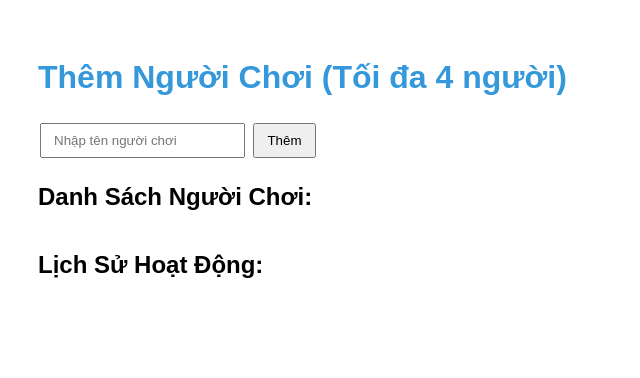
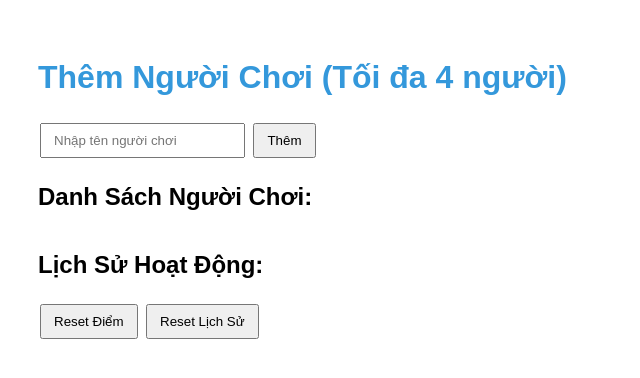
Before and after one commit to DatNeee2405/check_point, a Flask app: page / in a window 1280 px wide. Shown: the top 378 px of the page, without its empty margins (0-640 px from the left). Run offline with Flask 3, Linux system fonts and the light colour scheme.

Commit message:
update ver 1.1.1

```diff
--- a/templates/index.html
+++ b/templates/index.html
@@ -54,6 +54,9 @@
             font-size: 14px;
             color: #555;
         }
+        .reset-buttons {
+            margin-top: 20px;
+        }
     </style>
 </head>
 <body>
@@ -69,6 +72,11 @@
     <div id="history">
         <h2>Lịch Sử Hoạt Động:</h2>
         <div id="historyContent"></div>
+    </div>
+
+    <div class="reset-buttons">
+        <button onclick="resetScores()">Reset Điểm</button>
+        <button onclick="resetHistory()">Reset Lịch Sử</button>
     </div>
 
     <script>
@@ -177,6 +185,20 @@
                 });
             }
         }
+
+        function resetScores() {
+            players.forEach(player => {
+                player.score = 0;
+            });
+            updatePlayerList();
+            alert("Điểm của tất cả người chơi đã được reset về 0!");
+        }
+
+        function resetHistory() {
+            history = {};
+            updateHistoryDisplay();
+            alert("Lịch sử hoạt động đã được reset!");
+        }
     </script>
 
 </body>
```
